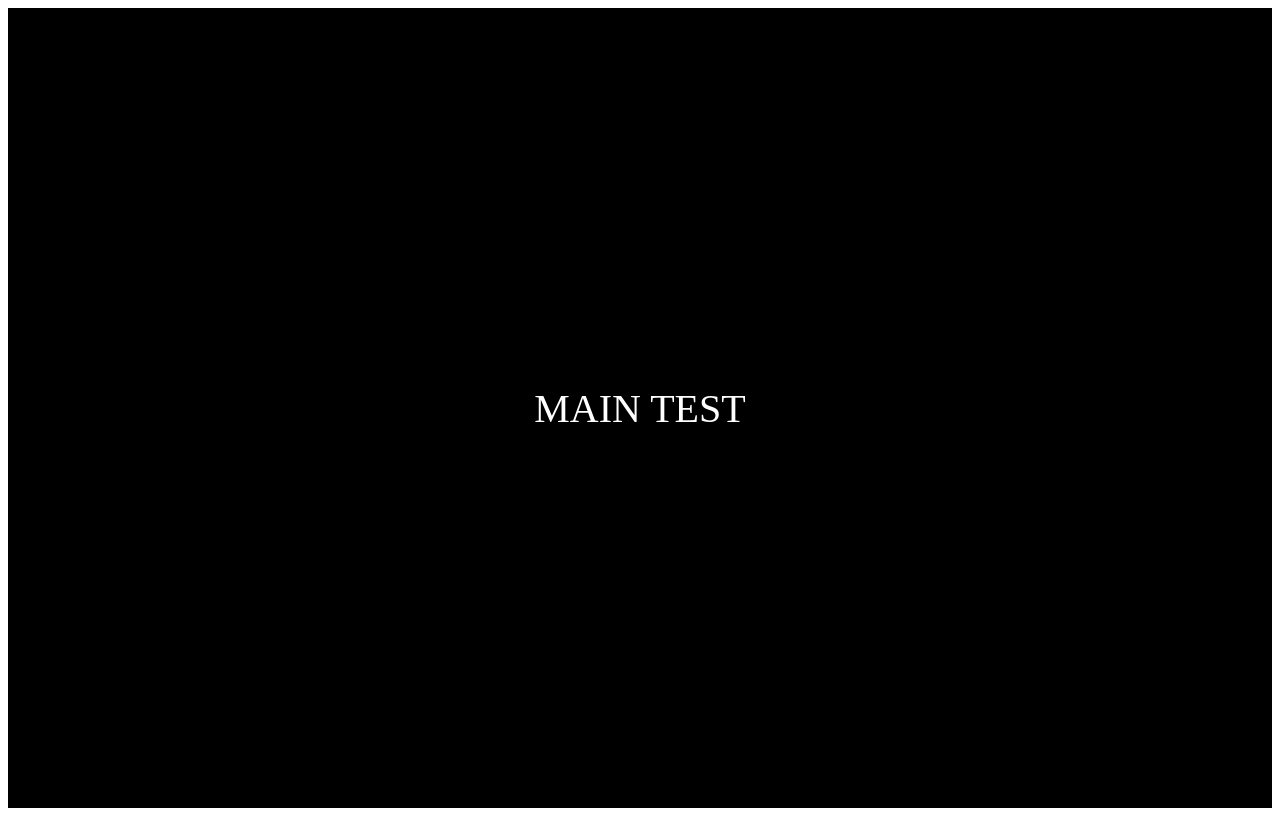
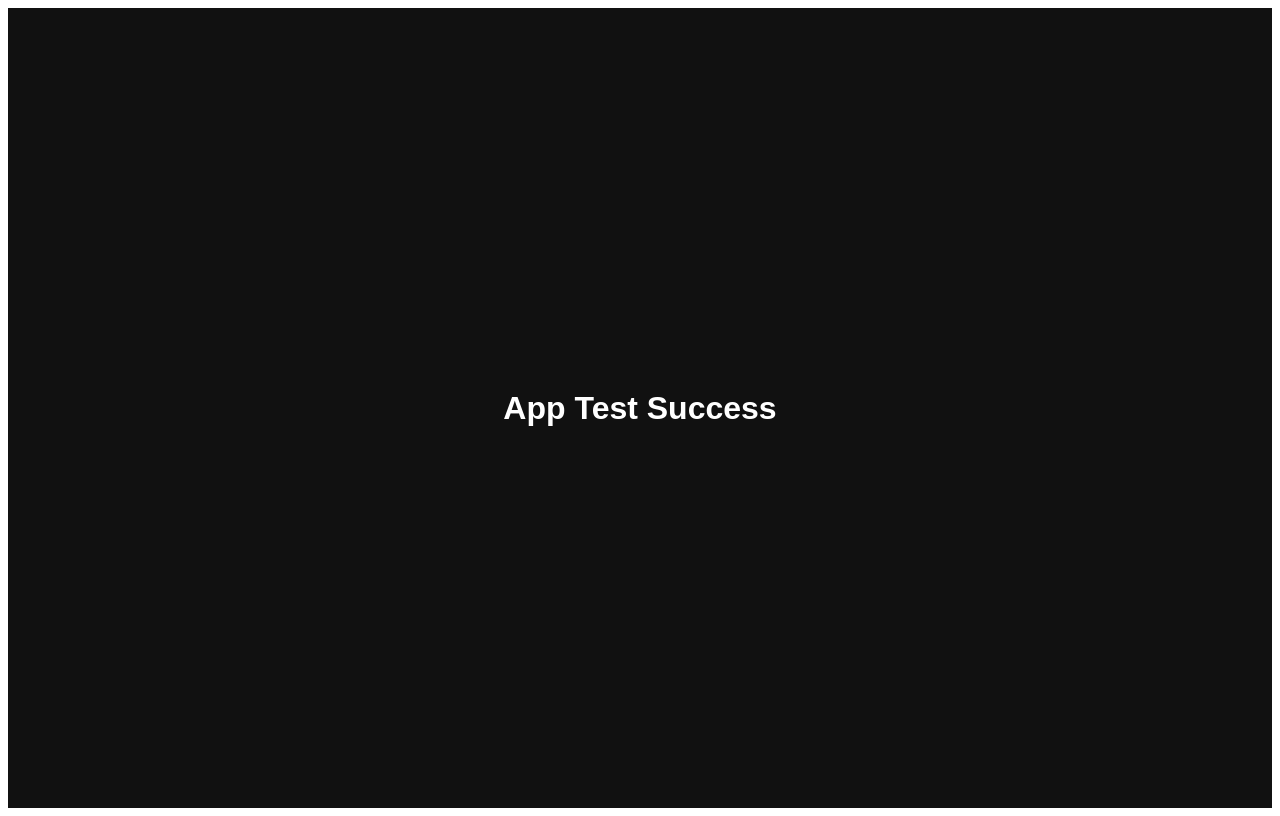
Before and after one commit to bellbullet/digit-match-games, a React (Vite) app: page / in a window 1280 px wide. Built offline with nearby package versions, Linux system fonts and the light colour scheme.

Commit message:
Update main.jsx

```diff
--- a/src/main.jsx
+++ b/src/main.jsx
@@ -1,26 +1,9 @@
 import React from "react";
 import ReactDOM from "react-dom/client";
-
-function Test() {
-  return (
-    <div
-      style={{
-        minHeight: "100vh",
-        background: "black",
-        color: "white",
-        display: "flex",
-        justifyContent: "center",
-        alignItems: "center",
-        fontSize: "40px",
-      }}
-    >
-      MAIN TEST
-    </div>
-  );
-}
+import App from "./App";
 
 ReactDOM.createRoot(document.getElementById("root")).render(
   <React.StrictMode>
-    <Test />
+    <App />
   </React.StrictMode>
 );
```
